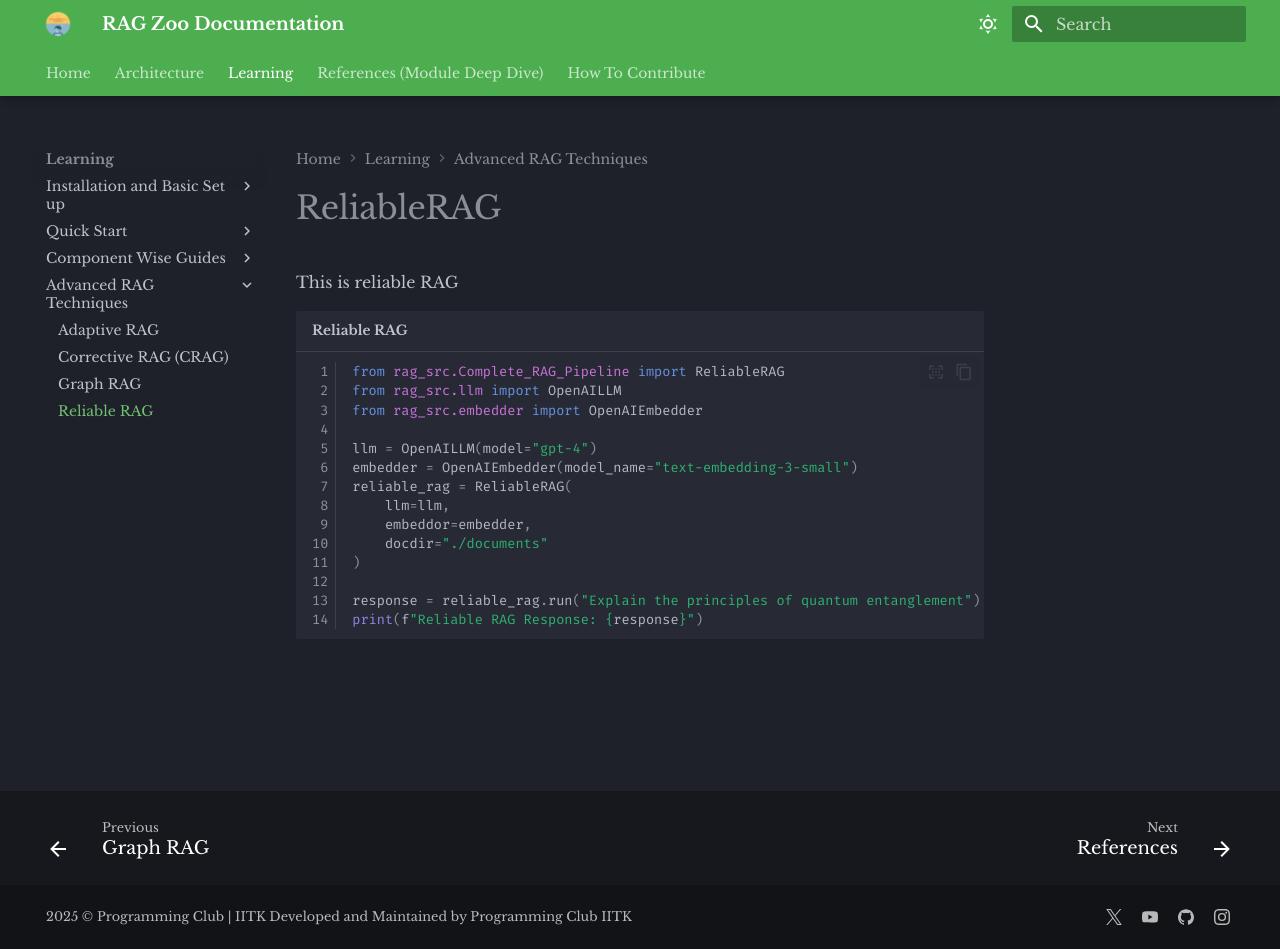
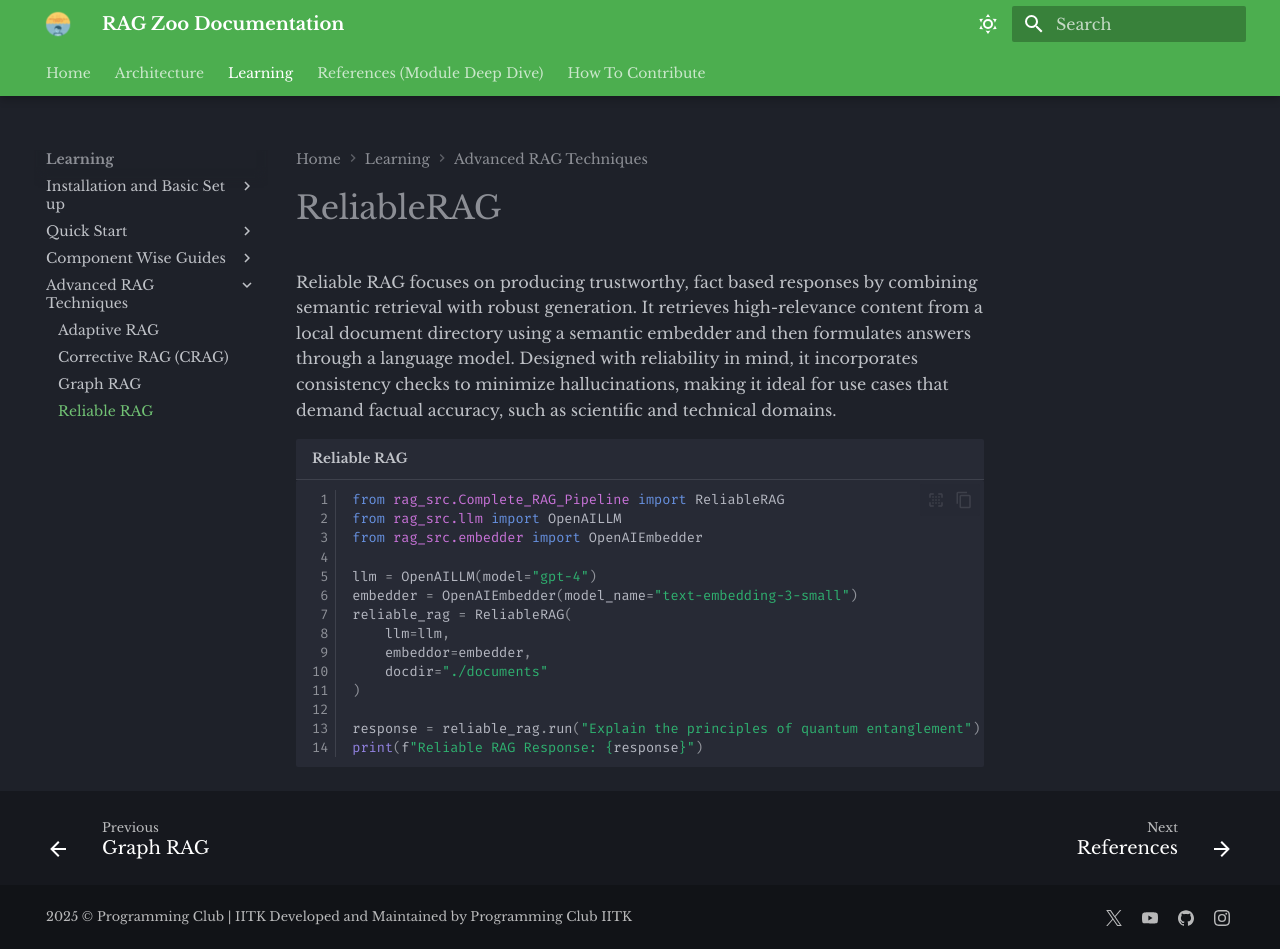
Before and after one commit to Karthic-N-A/RAG-Zoo-Website-Local-Impl, an MkDocs documentation site: the page built from docs/Advanced RAG Techniques/ReliableRAG.md, in a window 1280 px wide and 949 px high. Built offline with MkDocs 1.6.1 and Material for MkDocs 9.7.7, drawn with Linux system fonts in a browser that asks for light colours.

Commit message:
Update ReliableRAG.md

````diff
--- a/docs/Advanced RAG Techniques/ReliableRAG.md
+++ b/docs/Advanced RAG Techniques/ReliableRAG.md
@@ -1,6 +1,7 @@
 # ReliableRAG
 
-This is reliable RAG
+Reliable RAG focuses on producing trustworthy, fact based responses by combining semantic retrieval with robust generation. It retrieves high-relevance content from a local document directory using a semantic embedder and then formulates answers through a language model. Designed with reliability in mind, it incorporates consistency checks to minimize hallucinations, making it ideal for use cases that demand factual accuracy, such as scientific and technical domains.
+
 ```python title="Reliable RAG" linenums="1"
 from rag_src.Complete_RAG_Pipeline import ReliableRAG
 from rag_src.llm import OpenAILLM
````
